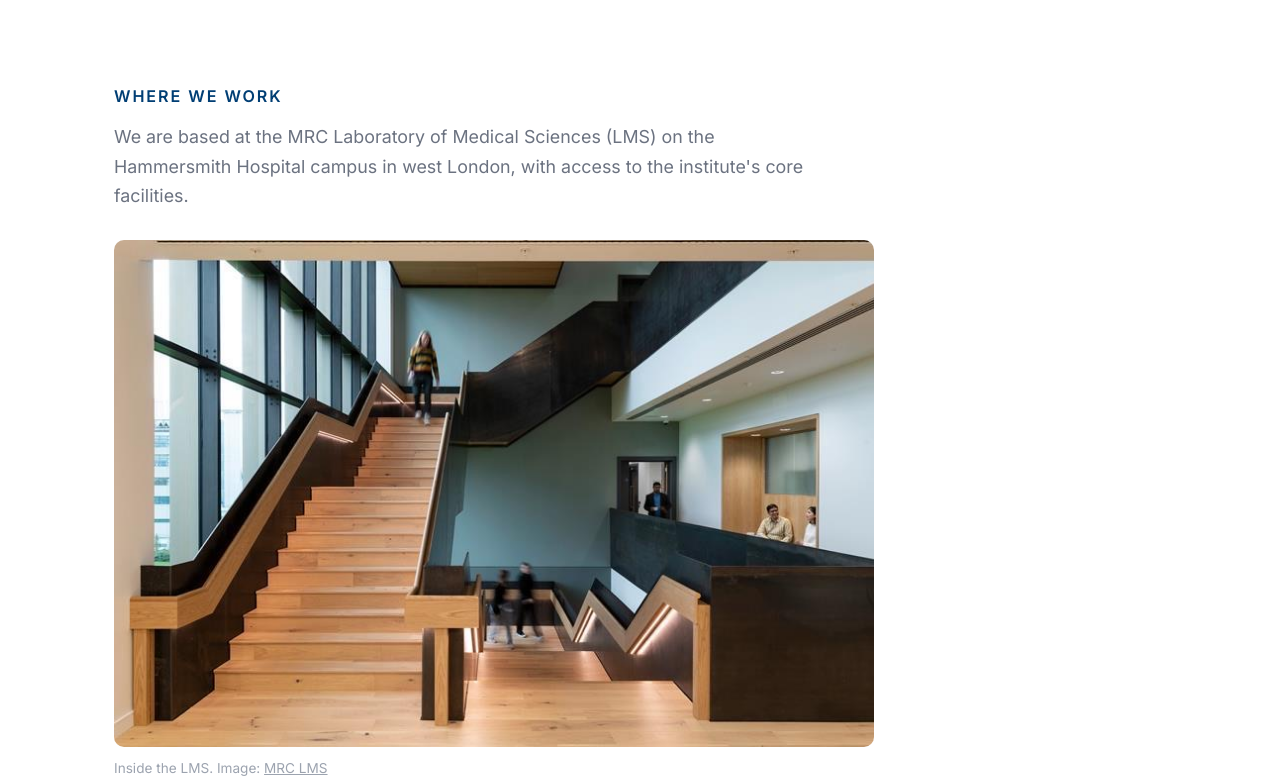
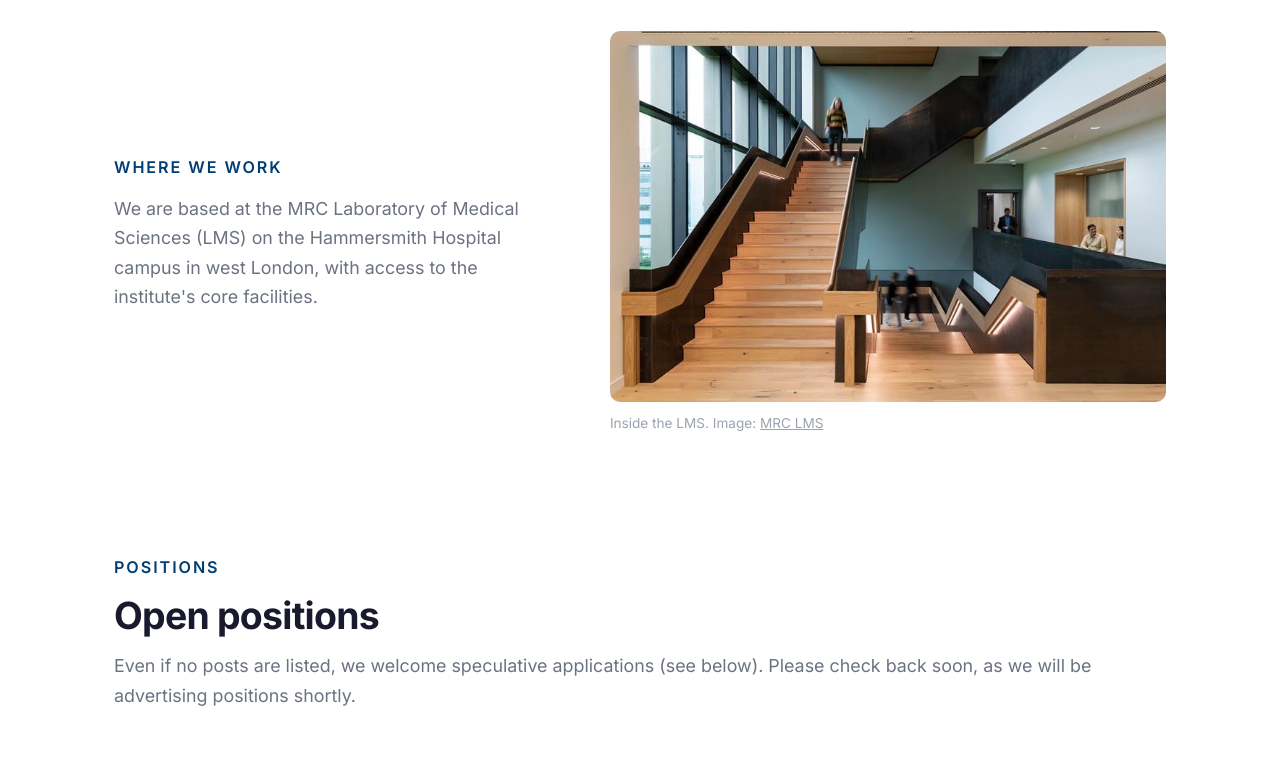
Before and after one commit to therusselllab/lab-website, a plain HTML site: page join.html in a window 1280 px wide. Shown: the part 961-1744 px from the top of the page. Drawn offline with Linux system fonts and the light colour scheme; animation ran at ten frames a second.

Commit message:
Join: text beside photo in 'Where we work', tighter spacing
Co-Authored-By: Claude Opus 5.5 <noreply@anthropic.com>

```diff
--- a/css/style.css
+++ b/css/style.css
@@ -726,6 +726,16 @@ p:last-child { margin-bottom: 0; }
 .resource-list__desc { font-size: 0.83rem; color: var(--text-muted); }
 
 /* --- Join / Positions --- */
+.page-join .section { padding: 3.5rem 0; }
+.split {
+  display: grid;
+  grid-template-columns: 1fr 1.25fr;
+  gap: 3rem;
+  align-items: center;
+}
+@media (max-width: 768px) {
+  .split { grid-template-columns: 1fr; gap: 1.5rem; }
+}
 .position-card {
   padding: 1.75rem;
   border: 1px solid var(--border);
--- a/join.html
+++ b/join.html
@@ -9,9 +9,9 @@
   <link rel="preconnect" href="https://fonts.gstatic.com" crossorigin>
   <link href="https://fonts.googleapis.com/css2?family=Lora:ital,wght@0,400;0,600;0,700;1,400;1,600&family=Inter:wght@400;500;600;700;800&display=swap" rel="stylesheet">
   <link rel="icon" type="image/svg+xml" href="assets/images/favicon.svg">
-  <link rel="stylesheet" href="css/style.css?v=10">
+  <link rel="stylesheet" href="css/style.css?v=11">
 </head>
-<body>
+<body class="page-join">
 
   <nav class="nav" role="navigation" aria-label="Main">
     <div class="nav__inner">
@@ -85,13 +85,15 @@
 
   <!-- ===== Where we work ===== -->
   <section class="section" style="padding-top:0;">
-    <div class="container">
-      <span class="section-label reveal">Where we work</span>
-      <p class="reveal reveal-delay-1" style="color:var(--text-muted); font-size:1.05rem; max-width:720px;">
-        We are based at the MRC Laboratory of Medical Sciences (LMS) on the Hammersmith
-        Hospital campus in west London, with access to the institute's core facilities.
-      </p>
-      <figure class="photo reveal reveal-delay-2" style="max-width:760px; margin-top:1.75rem;">
+    <div class="container split">
+      <div>
+        <span class="section-label reveal">Where we work</span>
+        <p class="reveal reveal-delay-1" style="color:var(--text-muted); font-size:1.05rem;">
+          We are based at the MRC Laboratory of Medical Sciences (LMS) on the Hammersmith
+          Hospital campus in west London, with access to the institute's core facilities.
+        </p>
+      </div>
+      <figure class="photo reveal reveal-delay-2">
         <img src="assets/images/lms-staircase.jpg" alt="The central staircase inside the LMS building" loading="lazy">
         <figcaption>Inside the LMS. Image: <a href="https://lms.mrc.ac.uk" target="_blank" rel="noopener">MRC LMS</a></figcaption>
       </figure>
@@ -103,13 +105,10 @@
     <div class="container">
       <span class="section-label reveal">Positions</span>
       <h2 class="section-heading reveal reveal-delay-1">Open positions</h2>
-      <p class="section-subheading reveal reveal-delay-2" style="max-width:none; font-size:1.05rem;">
+      <p class="reveal reveal-delay-2" style="color:var(--text-muted); font-size:1.05rem;">
         Even if no posts are listed, we welcome speculative applications (see below).
-      </p>
-      <p class="reveal reveal-delay-3" style="color:var(--text-muted); font-size:1.05rem;">
         Please check back soon, as we will be advertising positions shortly.
       </p>
-
     </div>
   </section>
 
@@ -156,7 +155,7 @@
     </div>
   </footer>
 
-  <script src="js/main.js?v=10"></script>
+  <script src="js/main.js?v=11"></script>
   <script>document.getElementById('year').textContent = new Date().getFullYear();</script>
 </body>
 </html>
```
Also changed, not shown: accessibility.html (+2 -2 lines), contact.html (+2 -2 lines), index.html (+3 -3 lines), people.html (+2 -2 lines), publications.html (+3 -3 lines), research.html (+2 -2 lines), resources.html (+2 -2 lines).
